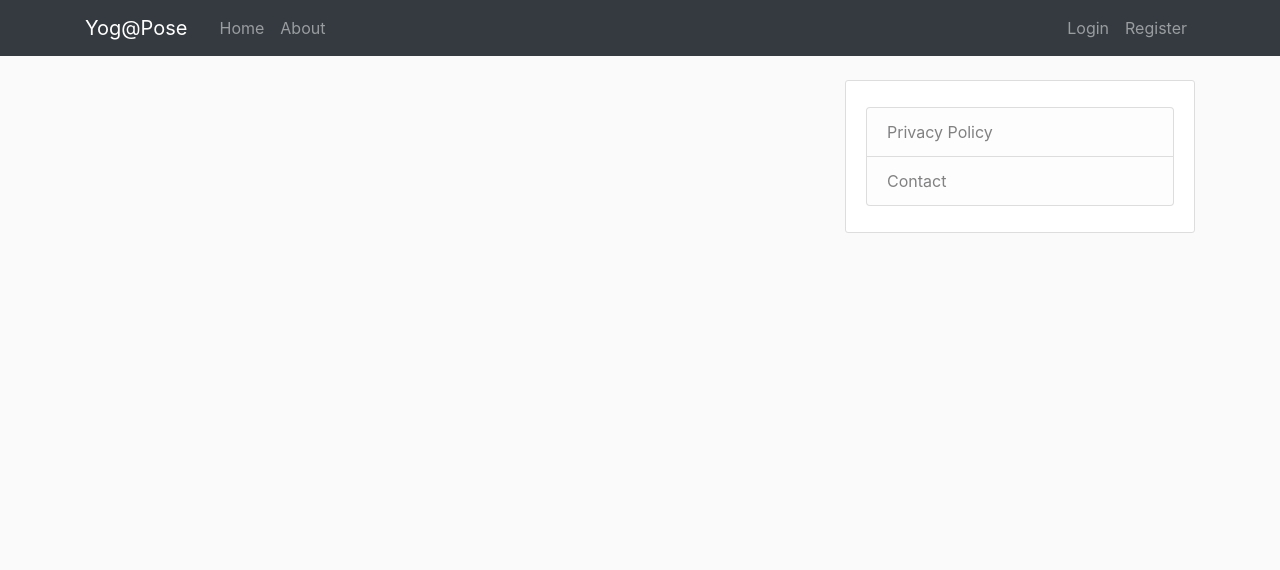
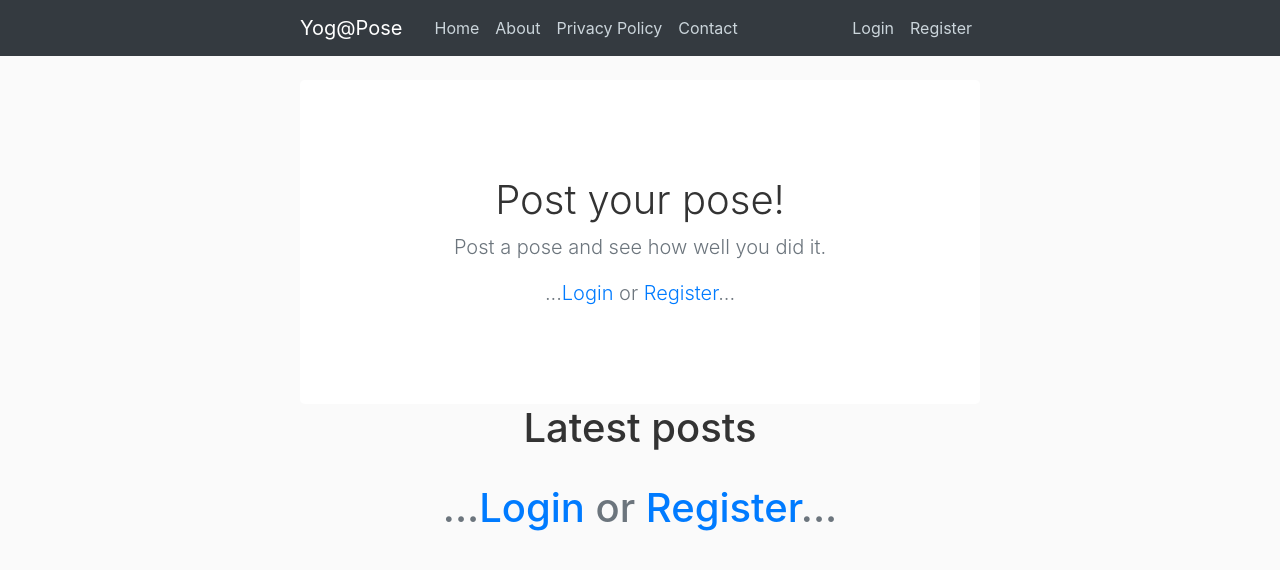
Before and after one commit to gautam-e/YogaPose, a Flask app: page / in a window 1280 px wide. Shown: the top 570 px of the page. Run offline with Flask 2, Linux system fonts and the light colour scheme; data that the repository does not hold is empty; parts of the project's set-up code (start-up, migrations or seed data) failed here and were passed over; some libraries are stand-ins or nearby versions.

Commit message:
New post via homepage only

```diff
--- a/yogapose/main/routes.py
+++ b/yogapose/main/routes.py
@@ -1,14 +1,26 @@
-from flask import render_template, request, Blueprint
+from flask import render_template, request, Blueprint, url_for, flash, redirect
 from yogapose.models import Post
+from yogapose.posts.forms import PostPoseForm
+from yogapose.users.utils import save_picture
+from flask_login import current_user
+from yogapose import db
 
 main = Blueprint('main', __name__)
 
 @main.route("/")
-@main.route("/home")
+@main.route("/home", methods=['GET', 'POST'])
 def home():
+    form = PostPoseForm()
+    if form.validate_on_submit():
+        picture_file = save_picture(form.pose_pic.data, foldername='posted_pics', output_size=(300,300) )
+        post = Post(pose_pic=picture_file, author=current_user)
+        db.session.add(post)
+        db.session.commit()
+        flash('Your pose has been posted!', 'success')
+        return redirect(url_for('posts.post', post_id=post.id))
     page = request.args.get('page', 1, type=int)
-    posts = Post.query.order_by(Post.date_posted.desc()).paginate(page=page, per_page=5)
-    return render_template('home.html', posts=posts)
+    posts = Post.query.order_by(Post.date_posted.desc()).paginate(page=page, per_page=6)
+    return render_template('home.html', posts=posts, form=form)
 
 
 @main.route("/about")
--- a/yogapose/models.py
+++ b/yogapose/models.py
@@ -34,7 +34,7 @@ class User(db.Model, UserMixin):
 
 class Post(db.Model):
     id = db.Column(db.Integer, primary_key=True)
-    pose_name = db.Column(db.String(100), nullable=False)
+    pose_name = db.Column(db.String(100), nullable=False, default='no pose')
     date_posted = db.Column(db.DateTime, nullable=False, default=datetime.utcnow)
     pose_pic = db.Column(db.String(20), nullable=False, default='default.jpg')
     user_id = db.Column(db.Integer, db.ForeignKey('user.id'), nullable=False)
--- a/yogapose/posts/forms.py
+++ b/yogapose/posts/forms.py
@@ -1,12 +1,12 @@
 from flask_wtf import FlaskForm
 from wtforms import StringField, PasswordField, SubmitField
-from flask_wtf.file import FileField, FileAllowed
+from flask_wtf.file import FileField, FileAllowed, FileRequired
 from wtforms.validators import DataRequired
 
 class PostPoseForm(FlaskForm):
-    pose_name = StringField('Title', validators=[DataRequired()])
-    pose_pic = FileField(label='Post Your Pose', validators=[FileAllowed(['jpg', 'png', 'jpeg']), DataRequired()])
-    submit = SubmitField('Post')
+    #pose_name = StringField('Title')
+    pose_pic = FileField(label='Select an image', validators=[FileAllowed(['jpg', 'png', 'jpeg'], 'Images only!'), DataRequired()])
+    submit = SubmitField('Upload and score')
 
 class UpdatePostPoseForm(FlaskForm):
     pose_name = StringField('Title', validators=[DataRequired()])
--- a/yogapose/static/main.css
+++ b/yogapose/static/main.css
@@ -1,8 +1,27 @@
+.site-header .navbar-nav .nav-link {
+
+  color: #cbd5db;
+}
+
+.site-header .navbar-nav .nav-link:hover {
+  color: #ffffff;
+}
+
+.site-header .navbar-nav .nav-link.active {
+  font-weight: 500;
+}
+
 body {
 
   background: #fafafa;
   color: #333333;
   margin-top: 5rem;
+}
+
+.container {
+
+  max-width: 680px;
+  padding: 0 0;
 }
 
 .content-section {
--- a/yogapose/templates/home.html
+++ b/yogapose/templates/home.html
@@ -1,16 +1,45 @@
 {% extends "layout.html" %}
 {% block content %}
+<section class="jumbotron text-center">
+  <div class="container">
+    <h1>Post your pose!</h1>
+    <p class="lead text-muted">Post a pose and see how well you did it.</p>
+    {% if current_user.is_authenticated  %}
 
+    <form method="POST" action="" enctype="multipart/form-data">
+      {{ form.hidden_tag() }}
+      <div class="form-group">
+        {{ form.pose_pic() }}
+        {% if form.pose_pic.errors %}
+            {% for error in form.pose_pic.errors %}
+                <span class="text-danger">{{ error }}</span></br>
+            {% endfor %}
+        {% endif %}
+    </div>
+    <div class="form-group">
+      {{ form.submit(class="file btn btn-primary my-2")  }}
+    </div>
+    </form>
+
+    {% else %}
+
+    <p class="lead text-muted">...<a href="{{ url_for('users.login') }}">Login</a> or <a href="{{ url_for('users.register') }}">Register</a>...</p>
+
+    {% endif %}
+  </div>
+</section>
+
+<h1 class="mb-3 text-center">Latest posts</h1>
 
 <div class="row row-cols-1 row-cols-md-3">
     {% for post in posts.items %}
     <div class="col mb-4">
-      <div class="card h-100 text-center">
+      <div class="card h-100 text-center border">
         <img src="{{ url_for('static', filename='/posted_pics/' + post.pose_pic) }}" class="card-img-top" alt="...">
         <div class="card-body">
           <h5> <a class="card-title" href="{{ url_for('posts.post', post_id=post.id)  }}"> {{ post.pose_name }} </a> </h5>
         </div>
-        <div class="card-footer">
+        <div class="card-footer border-top-0">
             <p class="card-text"><small class="text-muted"> <a href="{{ url_for('users.user_posts', username=post.author.username) }}">{{ post.author.username }}</a> on {{ post.date_posted.strftime('%Y-%m-%d') }}</small></p>
         </div>
       </div>
@@ -18,6 +47,7 @@
     {% endfor %}
 </div>
 <!--PAGINATION-->
+{% if current_user.is_authenticated  %}
   {% for page_num in posts.iter_pages(left_edge=1, right_edge=1, left_current=1, right_current=2) %}
       {% if page_num %}
         {% if posts.page == page_num %}
@@ -29,4 +59,11 @@
         ...
       {% endif %}
   {% endfor %}
+{% else %}
+<footer class="footer mt-auto py-3">
+  <div class="container text-center">
+    <span class="text-muted"><h1>...<a href="{{ url_for('users.login') }}">Login</a> or <a href="{{ url_for('users.register') }}">Register</a>...</h1></span>
+  </div>
+</footer>
+{% endif %}
 {% endblock content %}
--- a/yogapose/templates/layout.html
+++ b/yogapose/templates/layout.html
@@ -26,7 +26,7 @@
     <header class="site-header">
       <nav class="navbar navbar-expand-md navbar-dark bg-dark fixed-top">
         <div class="container">
-          <a class="navbar-brand mr-4" href="/">Yog@Pose</a>
+          <a class="navbar-brand mr-4" href="{{ url_for('main.home') }}">Yog@Pose</a>
           <button class="navbar-toggler" type="button" data-toggle="collapse" data-target="#navbarToggle" aria-controls="navbarToggle" aria-expanded="false" aria-label="Toggle navigation">
             <span class="navbar-toggler-icon"></span>
           </button>
@@ -34,11 +34,12 @@
             <div class="navbar-nav mr-auto">
               <a class="nav-item nav-link" href="{{ url_for('main.home') }}">Home</a>
               <a class="nav-item nav-link" href="{{ url_for('main.about') }}">About</a>
+              <a class="nav-item nav-link" href="{{ url_for('main.privacy_policy') }}">Privacy Policy</a>
+              <a class="nav-item nav-link" href="{{ url_for('main.contact') }}">Contact</a>
             </div>
             <!-- Navbar Right Side -->
             <div class="navbar-nav">
               {% if current_user.is_authenticated  %}
-              <a class="nav-item nav-link" href="{{ url_for('posts.new_post') }}">New Post</a>
               <a class="nav-item nav-link" href="{{ url_for('users.account') }}">Account</a>
                 <a class="nav-item nav-link" href="{{ url_for('users.logout') }}">Logout</a>
               {% else %}
@@ -52,7 +53,7 @@
     </header>
     <main role="main" class="container">
       <div class="row">
-        <div class="col-md-8">
+        <div class="col">
           {% with messages = get_flashed_messages(with_categories=true) %}
             {% if messages %}
               {% for category, message in messages %}
@@ -63,17 +64,6 @@
             {% endif %}
           {% endwith %}
           {% block content %}{% endblock %}
-        </div>
-        <div class="col-md-4">
-          <div class="content-section">
-            <!-- <h3>Boring stuff</h3> -->
-            <p class='text-muted'><!-- You can put any information here you'd like. -->
-              <ul class="list-group">
-                <a class="list-group-item list-group-item-light" href="{{ url_for('main.privacy_policy') }}">Privacy Policy</a>
-                <a class="list-group-item list-group-item-light" href="{{ url_for('main.contact') }}">Contact</a>
-              </ul>
-            </p>
-          </div>
         </div>
       </div>
     </main>
--- a/yogapose/templates/user_posts.html
+++ b/yogapose/templates/user_posts.html
@@ -1,10 +1,10 @@
 {% extends "layout.html" %}
 {% block content %}
-<h1 class="mb-3">Posts by {{ user.username}} ({{ posts.total }})</h1>
+<h1 class="mb-3 text-center">Posts by {{ user.username}} ({{ posts.total }})</h1>
 <div class="row row-cols-1 row-cols-md-3">
   {% for post in posts.items %}
   <div class="col mb-4">
-    <div class="card h-100 text-center">
+    <div class="card h-100 text-center border">
       <img src="{{ url_for('static', filename='/posted_pics/' + post.pose_pic) }}" class="card-img-top" alt="...">
       <div class="card-body">
         <h5> <a class="card-title" href="{{ url_for('posts.post', post_id=post.id)  }}"> {{ post.pose_name }} </a> </h5>
```
Also changed, not shown: yogapose/posts/routes.py (+0 -14 lines), yogapose/templates/create_post.html (deleted, +0 -36 lines), yogapose/site.db. Lines whose indentation alone changed are shown as unchanged.
